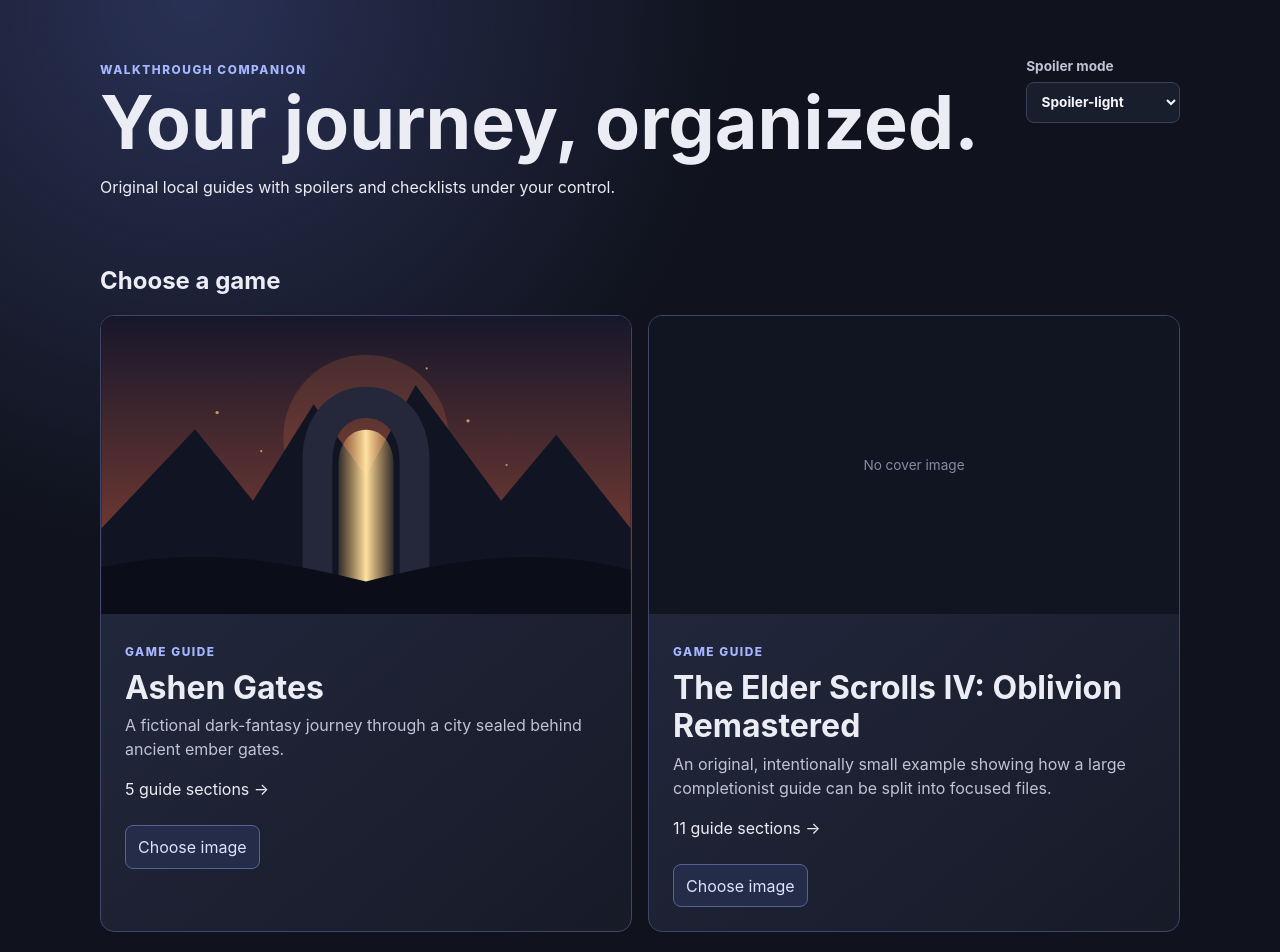
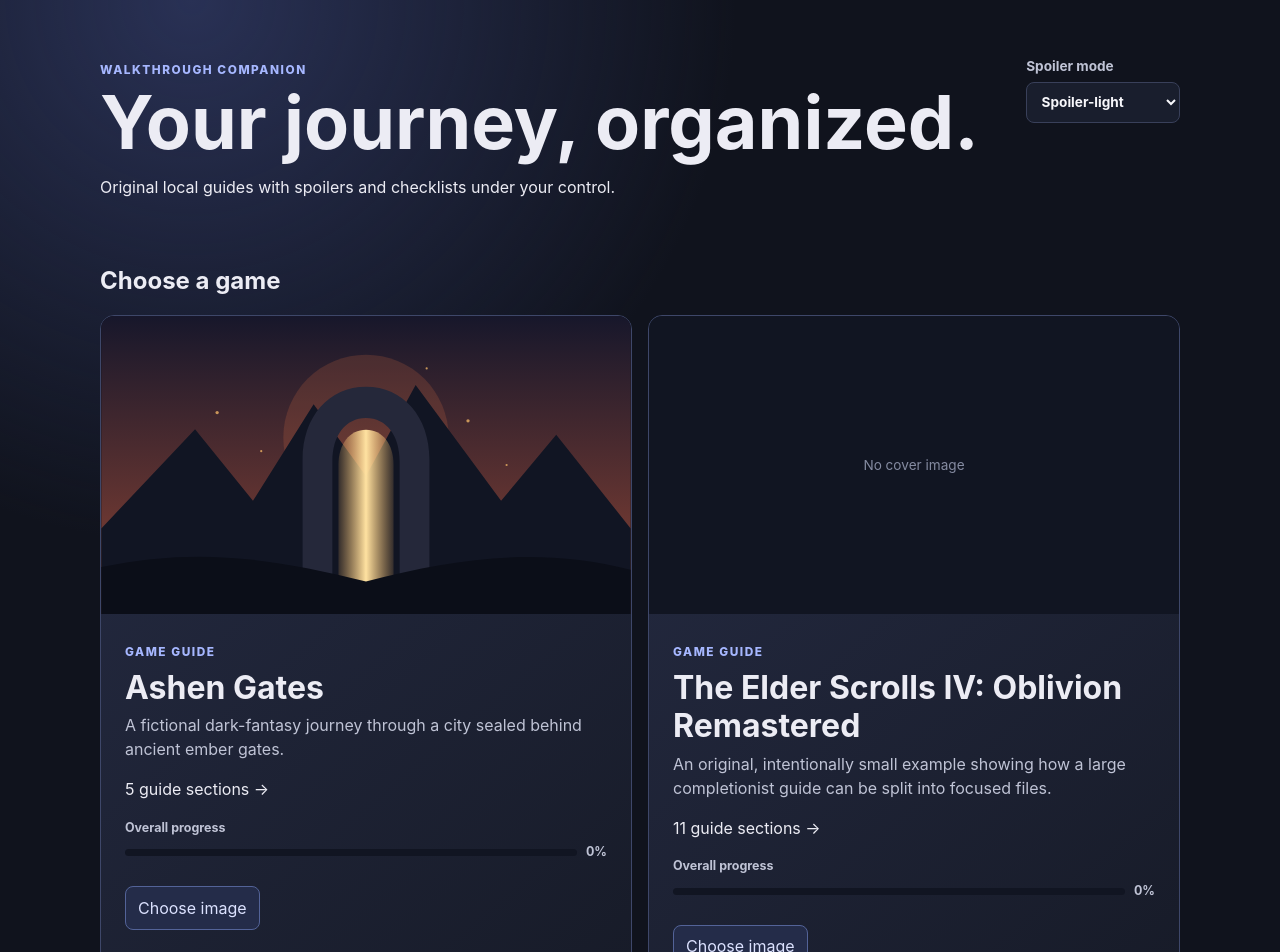
Before and after one commit to Kazgul1987/Walkthrough-App, a React (Vite) app: page / in a window 1280 px wide. Shown: the top 952 px of the page. Built offline with nearby package versions, Linux system fonts and the light colour scheme.

Commit message:
Add overall game progress to overview cards

```diff
--- a/src/App.tsx
+++ b/src/App.tsx
@@ -8,5 +8,5 @@
  const [game, setGame] = useState<Game | null>(null); const [selected, setSelected] = useState<GuideSection | null>(null); const [progress, setProgress] = useState<Progress>(loadProgress); const [notes, setNotes] = useState(loadNotes); const [mode, setMode] = useState<SpoilerLevel>(loadSpoiler);
  const setSpoiler = (value: SpoilerLevel) => { setMode(value); saveSpoiler(value); }; const updateProgress = (value: Progress) => { setProgress(value); saveProgress(value); }; const updateNotes = (id: string, value: string) => { const next = { ...notes, [id]: value }; setNotes(next); saveNotes(next); };
  if (game && selected) return <GuideDetail game={game} section={selected} progress={progress} notes={notes} mode={mode} onBack={() => setSelected(null)} onProgress={updateProgress} onNotes={updateNotes} onNext={setSelected} onModeChange={setSpoiler}/>;
- return <main><header><div><span className="eyebrow">WALKTHROUGH COMPANION</span><h1>Your journey, organized.</h1><p>Original local guides with spoilers and checklists under your control.</p></div><label className="spoil">Spoiler mode<select value={mode} onChange={(event) => setSpoiler(event.target.value as SpoilerLevel)}>{Object.entries(labels).map(([value, label]) => <option key={value} value={value}>{label}</option>)}</select></label></header>{game ? <><button className="back" onClick={() => setGame(null)}>← All games</button><GuideDirectory game={game} progress={progress} notes={notes} onOpen={setSelected}/></> : <GameDirectory games={games} onSelect={setGame}/>}</main>;
+ return <main><header><div><span className="eyebrow">WALKTHROUGH COMPANION</span><h1>Your journey, organized.</h1><p>Original local guides with spoilers and checklists under your control.</p></div><label className="spoil">Spoiler mode<select value={mode} onChange={(event) => setSpoiler(event.target.value as SpoilerLevel)}>{Object.entries(labels).map(([value, label]) => <option key={value} value={value}>{label}</option>)}</select></label></header>{game ? <><button className="back" onClick={() => setGame(null)}>← All games</button><GuideDirectory game={game} progress={progress} notes={notes} onOpen={setSelected}/></> : <GameDirectory games={games} progress={progress} onSelect={setGame}/>}</main>;
 }
--- a/src/components/GameCard.tsx
+++ b/src/components/GameCard.tsx
@@ -1,12 +1,19 @@
 import { useRef, useState, type ChangeEvent } from 'react';
-import type { Game } from '../types/guide';
+import type { Game, Progress } from '../types/guide';
 import { loadGameCover, prepareGameCover, removeGameCover, saveGameCover } from '../utils/gameCoverStorage';
+import { stepKey } from '../utils/progressKeys';
+import { ProgressBar } from './ProgressBar';
 
-export function GameCard({ game, onSelect }: { game: Game; onSelect: () => void }) {
+export function GameCard({ game, progress, onSelect }: { game: Game; progress: Progress; onSelect: () => void }) {
   const [customCover, setCustomCover] = useState(() => loadGameCover(game.id));
   const [error, setError] = useState('');
   const inputRef = useRef<HTMLInputElement>(null);
   const cover = customCover ?? game.coverImage;
+  const totalSteps = game.sections.reduce((total, section) => total + section.steps.length, 0);
+  const completedSteps = game.sections.reduce(
+    (total, section) => total + section.steps.filter((step) => progress.steps[stepKey(game.id, section.id, step.id)]).length,
+    0,
+  );
 
   const chooseCover = async (event: ChangeEvent<HTMLInputElement>) => {
     const file = event.target.files?.[0];
@@ -48,6 +55,8 @@
         <span className="game-card__title">{game.title}</span>
         <span className="game-card__description">{game.description}</span>
         <span>{game.sections.length} guide sections →</span>
+        <span className="game-card__progress-label">Overall progress</span>
+        <ProgressBar completed={completedSteps} total={totalSteps} label={`${game.title} overall progress`} />
       </button>
       <div className="game-card__image-actions">
         <input ref={inputRef} className="visually-hidden" type="file" accept="image/*" onChange={chooseCover} />
--- a/src/components/GameDirectory.tsx
+++ b/src/components/GameDirectory.tsx
@@ -1,5 +1,5 @@
-import type { Game } from '../types/guide';
+import type { Game, Progress } from '../types/guide';
 import { GameCard } from './GameCard';
-export function GameDirectory({ games, onSelect }: { games: Game[]; onSelect: (game: Game) => void }) {
-  return <section className="game-directory"><h2>Choose a game</h2><div className="game-grid">{games.map((game) => <GameCard key={game.id} game={game} onSelect={() => onSelect(game)} />)}</div></section>;
+export function GameDirectory({ games, progress, onSelect }: { games: Game[]; progress: Progress; onSelect: (game: Game) => void }) {
+  return <section className="game-directory"><h2>Choose a game</h2><div className="game-grid">{games.map((game) => <GameCard key={game.id} game={game} progress={progress} onSelect={() => onSelect(game)} />)}</div></section>;
 }
--- a/src/components/ProgressBar.tsx
+++ b/src/components/ProgressBar.tsx
@@ -1,8 +1,8 @@
-export function ProgressBar({ completed, total }: { completed: number; total: number }) {
+export function ProgressBar({ completed, total, label = 'Completion' }: { completed: number; total: number; label?: string }) {
  const value = total ? Math.round(completed / total * 100) : 0;
 
  return <div className="progress">
-  <span className="progress-track" role="progressbar" aria-label="Completion" aria-valuemin={0} aria-valuemax={100} aria-valuenow={value}>
+  <span className="progress-track" role="progressbar" aria-label={label} aria-valuemin={0} aria-valuemax={100} aria-valuenow={value}>
    <span className="progress-fill" style={{ width: `${value}%` }} />
   </span>
   <b>{value}%</b>
```
Also changed, not shown: src/styles.css, 1 other file (tests, documents, lock files or other folders).
